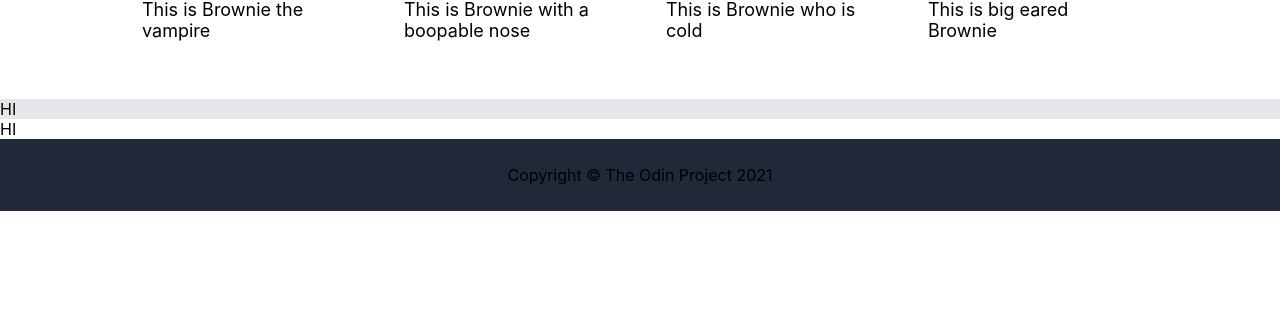
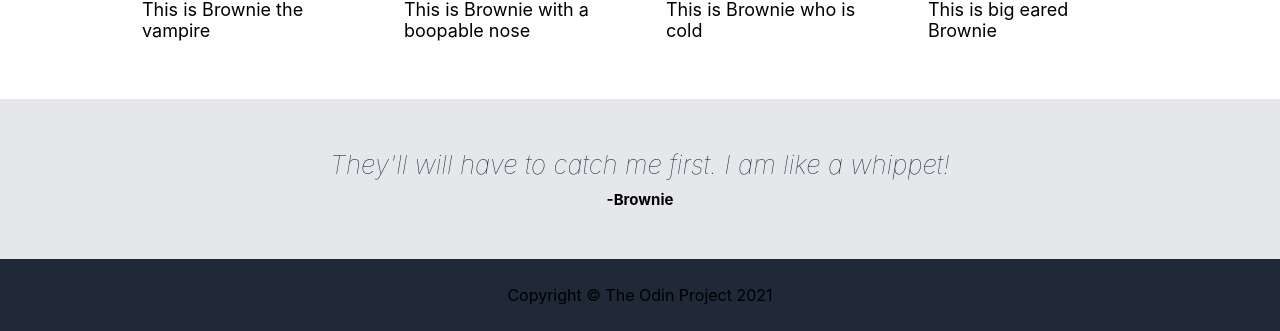
Before and after one commit to ElineSuijten/TOP-landing-page, a plain HTML site: page index.html in a window 1280 px wide. Shown: the part 934-1265 px from the top of the page. Before the commit the page ends 1145 px from the top, so only its background shows below. Drawn offline with Linux system fonts and the light colour scheme.

Commit message:
Add quote section

```diff
--- a/index.html
+++ b/index.html
@@ -51,9 +51,15 @@
     </div>
   </div>
 
-    <div id="section2" class="sections">HI</div>
-     <div class="sections">HI</div>
+  <div class="quote">
+    <div class="quotetext">They'll will have to catch me first. I am like a whippet!</div>
+    <div class="author"><strong>-Brownie</strong></div>
   </div>
+
+  <div class="calltoaction">
+    <div class="message"></div>
+  </div>
+
 
   <div class="footer">
   Copyright © The Odin Project 2021
--- a/style.css
+++ b/style.css
@@ -86,7 +86,6 @@ button {
 .container1 {
   display: flex;
   width: 100%;
-  height: 750px;
   gap: 52px;
   justify-content: center;
   flex: 1;
@@ -112,13 +111,33 @@ button {
   padding-bottom: 40px;
 }
 
-.sections {
+.quote {
   display: flex;
   flex: 1;
+  flex-direction: column;
+  justify-content: center;
+  align-items: center;
+  padding-top: 50px;
+  padding-bottom: 50px;
+  background-color: #E5E7EB;
+  gap: 10px;
 }
 
-#section2 {
-  background-color: #E5E7EB;
+.quotetext {
+  font-size: 26px;
+  color: #1F2937;
+  font-weight: lighter;
+  font-style: italic;
+}
+
+.author {
+  font-size: 15px;
+}
+
+.calltoaction {
+  display: flex;
+  justify-content: center;
+  background-color: #3882F6;
 }
 
 .footer {
```
